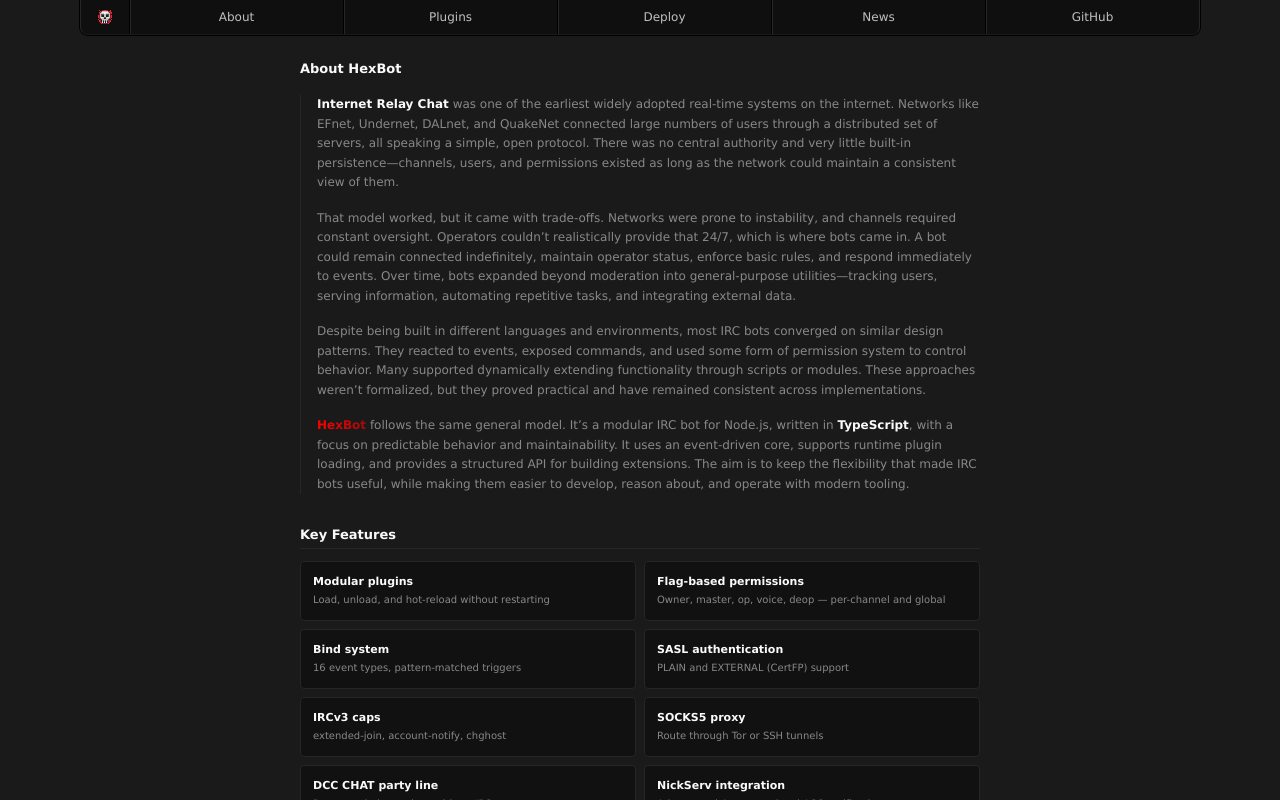
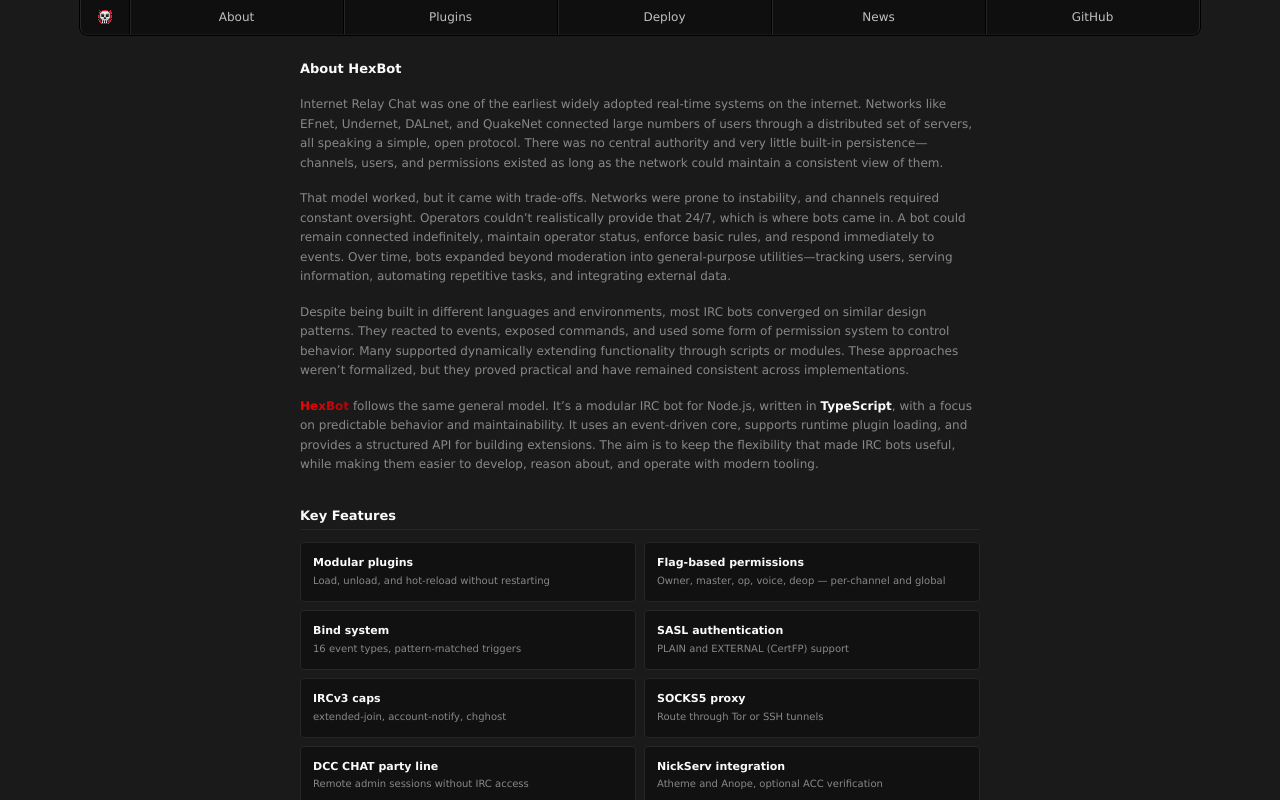
Before and after one commit to jstnmthw/hexbot-web, a Next.js app: page /about in a window 1280 px wide. Shown: the top 800 px of the page. Built offline with nearby package versions, Linux system fonts and the light colour scheme.

Commit message:
Refactor About page content for clarity and remove unnecessary HTML elements

```diff
--- a/app/about/page.tsx
+++ b/app/about/page.tsx
@@ -38,10 +38,8 @@
       {/* ── Narrative ─────────────────────────────────────── */}
       <section className="space-y-4">
         <h1 className="text-foreground text-lg">About HexBot</h1>
-        <div className="space-y-4 border-l border-border pl-4">
-          <p className="leading-relaxed text-muted-foreground">
-            <strong className="text-foreground">Internet Relay Chat</strong> was one of the earliest widely adopted real-time systems on the internet. Networks like EFnet, Undernet, DALnet, and QuakeNet connected large numbers of users through a distributed set of servers, all speaking a simple, open protocol. There was no central authority and very little built-in persistence—channels, users, and permissions existed as long as the network could maintain a consistent view of them.
-          </p>
+        <div className="space-y-4">
+          <p className="leading-relaxed text-muted-foreground">Internet Relay Chat was one of the earliest widely adopted real-time systems on the internet. Networks like EFnet, Undernet, DALnet, and QuakeNet connected large numbers of users through a distributed set of servers, all speaking a simple, open protocol. There was no central authority and very little built-in persistence—channels, users, and permissions existed as long as the network could maintain a consistent view of them.</p>
           <p className="leading-relaxed text-muted-foreground">That model worked, but it came with trade-offs. Networks were prone to instability, and channels required constant oversight. Operators couldn’t realistically provide that 24/7, which is where bots came in. A bot could remain connected indefinitely, maintain operator status, enforce basic rules, and respond immediately to events. Over time, bots expanded beyond moderation into general-purpose utilities—tracking users, serving information, automating repetitive tasks, and integrating external data.</p>
           <p className="leading-relaxed text-muted-foreground">Despite being built in different languages and environments, most IRC bots converged on similar design patterns. They reacted to events, exposed commands, and used some form of permission system to control behavior. Many supported dynamically extending functionality through scripts or modules. These approaches weren’t formalized, but they proved practical and have remained consistent across implementations.</p>
           <p className="leading-relaxed text-muted-foreground">
```
